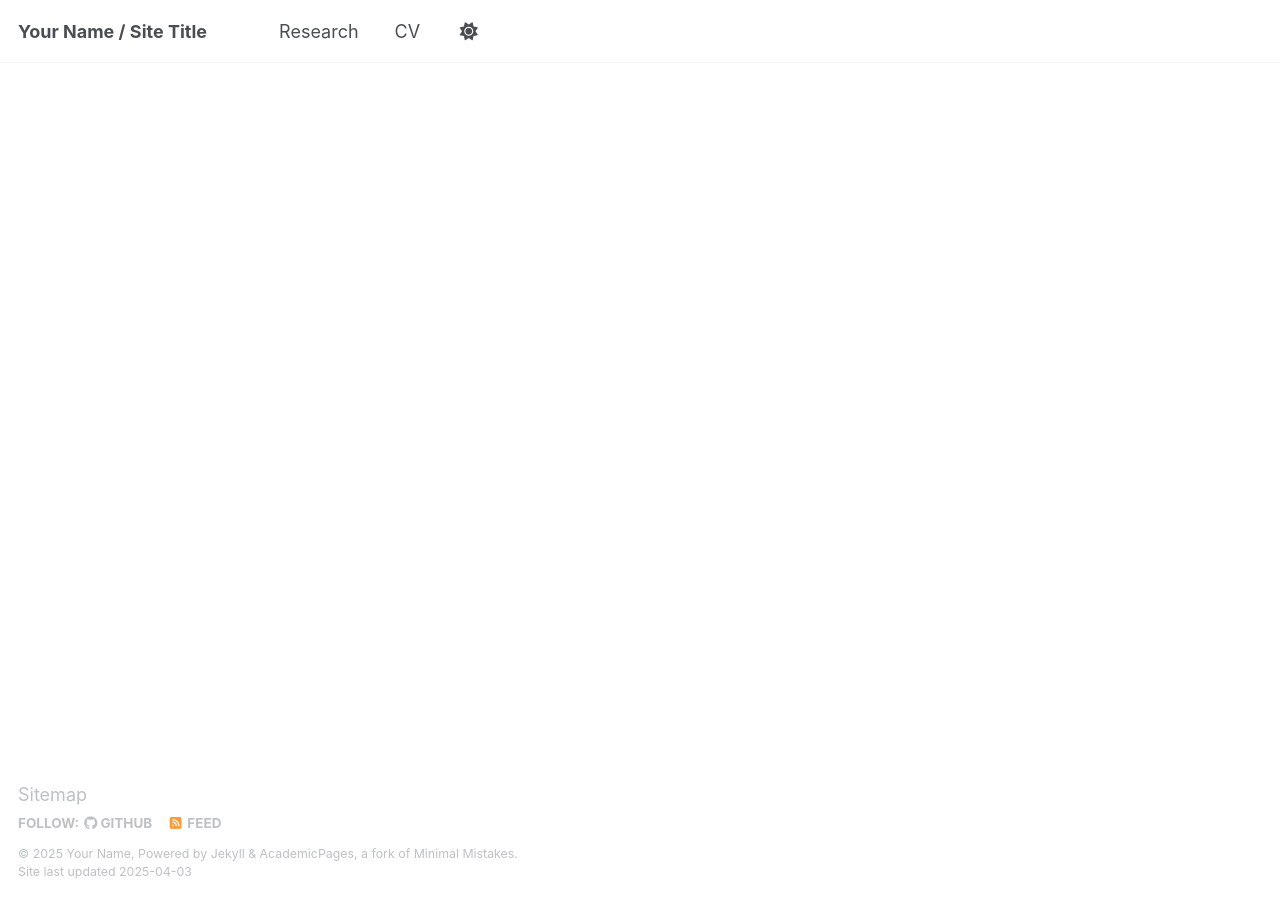
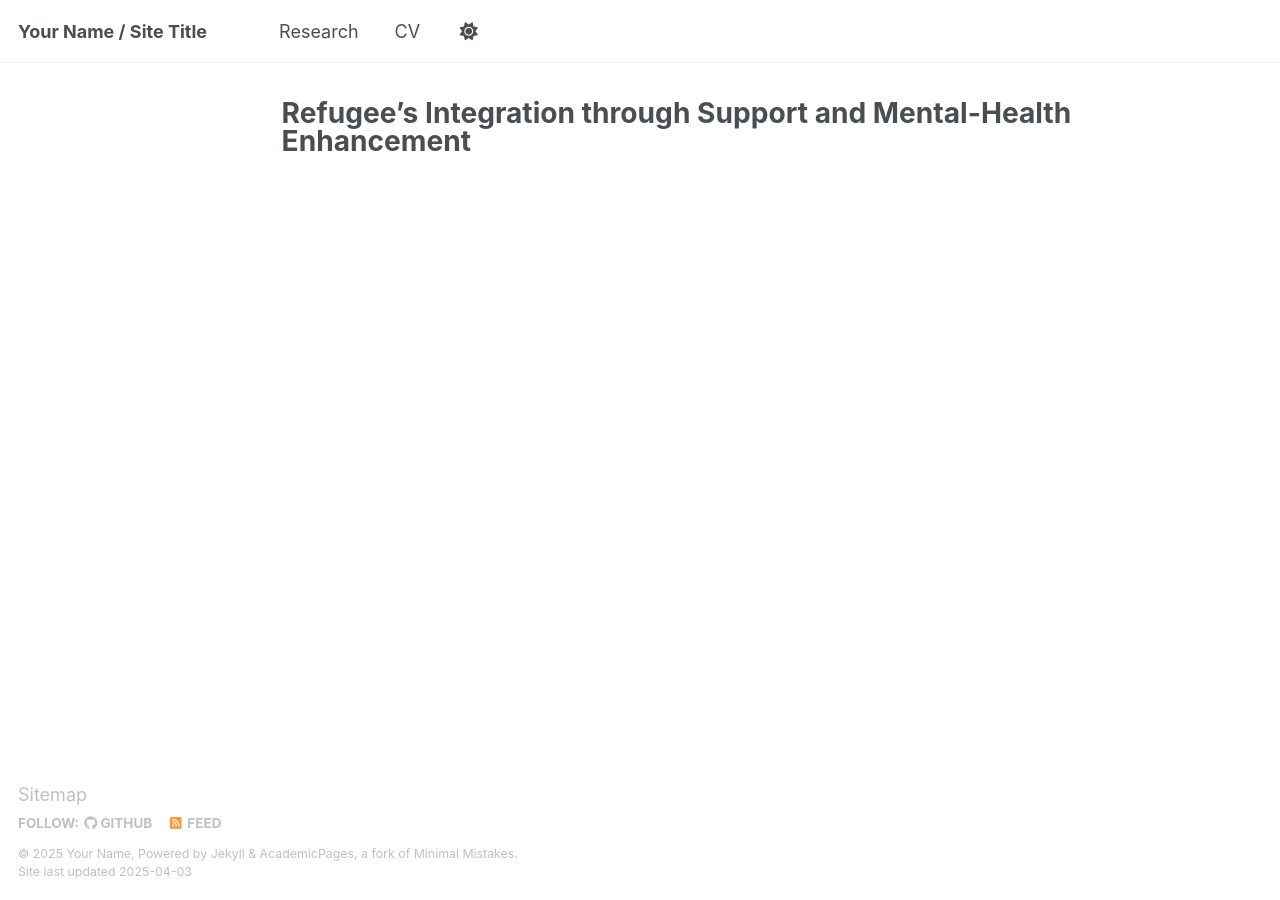
Before and after one commit to alexandretouw/alexandretouw.github.io, a Jekyll site: the page built from _research/RISE.md, in a window 1280 px wide. Built offline with Jekyll 4.4.1, drawn with Linux system fonts in a browser that asks for light colours.

Commit message:
Missing quotation in RISE

```diff
--- a/_research/RISE.md
+++ b/_research/RISE.md
@@ -10,5 +10,5 @@ permalink: /research/RISE
 toggle_abstract: true
 abstract: >
   Refugees face significant mental health challenges, with high prevalence of psychological distress stemming from traumatic experiences and migration-related stressors. These symptoms tend to greatly reduce their ability to find stable accommodation and employment. Despite critical needs, refugees consistently underutilise mental health services due to structural and sociocultural barriers such as stigma, linguistic challenges, and limited system comprehension. This randomised controlled trial investigates the effectiveness of two interventions among 2,500 recently recognised refugees in Paris : discussions with peer-helpers to break down the stigma surrounding mental health and a dedicated mental health helpline allowing them to delegate the process of booking appointments at healthcare facilities. Randomly assigned to four groups, participants will be tracked on key outcomes including mental health service utilisation, PTSD and depression symptom severity, employment status, and social integration. By testing targeted support mechanisms, the study aims to identify low-cost, scalable approaches to improving refugees’ mental health access and overall socioeconomic integration.
-coauthors: "*with [Jérôme Valette](https://sites.google.com/view/valettejerome/home?authuser=0), [Flore Gubert](https://leda.dauphine.fr/fr/membre/detail-cv/profile/flore-gubert.html) and [Marie-Caroline Saglio-Yatzimirsky](https://www.icmigrations.cnrs.fr/directory/saglio-yatzimirsky-marie-caroline/)*
+coauthors: "*with [Jérôme Valette](https://sites.google.com/view/valettejerome/home?authuser=0), [Flore Gubert](https://leda.dauphine.fr/fr/membre/detail-cv/profile/flore-gubert.html) and [Marie-Caroline Saglio-Yatzimirsky](https://www.icmigrations.cnrs.fr/directory/saglio-yatzimirsky-marie-caroline/)*"
 ---
```
